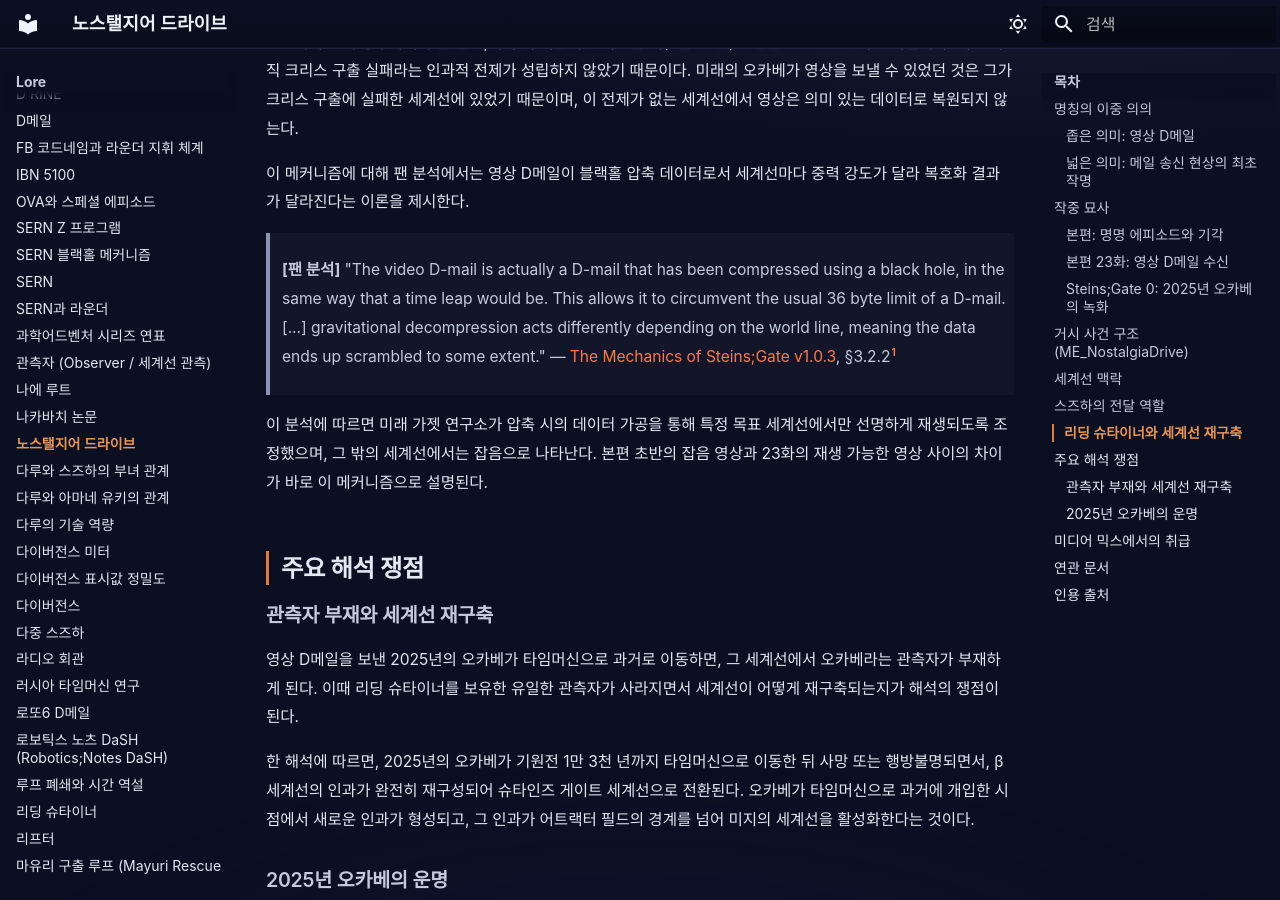
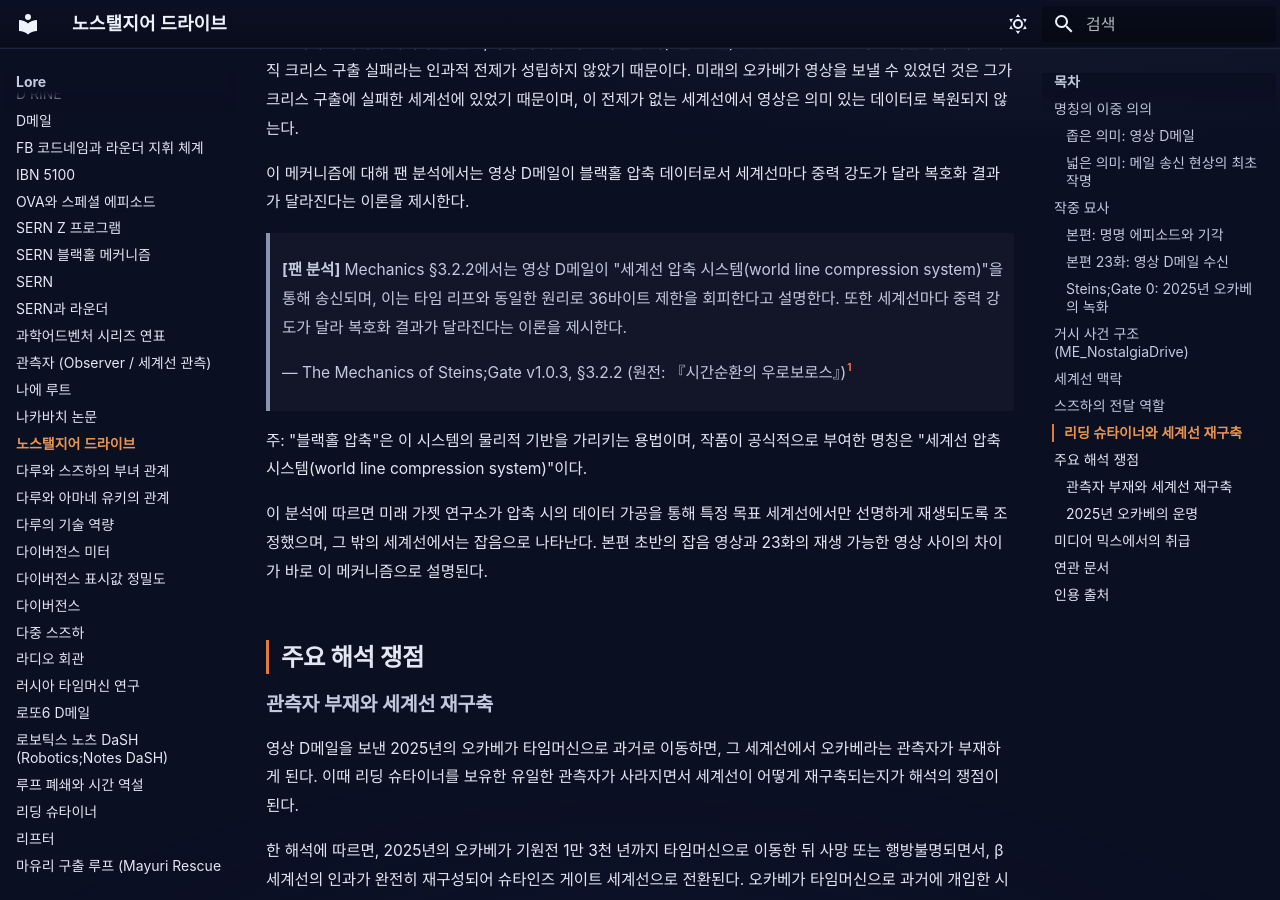
Before and after one commit to sgwiki/sgwiki.github.io, an MkDocs documentation site: the page built from wiki/lore/노스탤지어-드라이브.md, in a window 1280 px wide and 900 px high, scrolled down 3842 px. Built offline with MkDocs 1.6.1 and Material for MkDocs 9.7.7, drawn with Linux system fonts in a browser that asks for light colours; some web fonts are replaced.

Commit message:
feat(wiki): 노스탤지어-드라이브 — P10 c5e76230 패치 적용

```diff
--- a/wiki/lore/노스탤지어-드라이브.md
+++ b/wiki/lore/노스탤지어-드라이브.md
@@ -181,13 +181,11 @@ D메일의 이름을 정하는 원탁회의에서 오카베는 로망이 넘치
 세계선마다 중력 강도가 달라 복호화 결과가 달라진다는 이론을
 제시한다.
 
-> **[팬 분석]** "The video D-mail is actually a D-mail that has been
-> compressed using a black hole, in the same way that a time leap would
-> be. This allows it to circumvent the usual 36 byte limit of a D-mail.
-> [...] gravitational decompression acts differently depending on the
-> world line, meaning the data ends up scrambled to some extent." —
-> [The Mechanics of Steins;Gate v1.0.3](../근거자료/비공식/mechanics-of-steins-gate/ch3.md),
-> §3.2.2[^1]
+> **[팬 분석]** Mechanics §3.2.2에서는 영상 D메일이 "세계선 압축 시스템(world line compression system)"을 통해 송신되며, 이는 타임 리프와 동일한 원리로 36바이트 제한을 회피한다고 설명한다. 또한 세계선마다 중력 강도가 달라 복호화 결과가 달라진다는 이론을 제시한다.
+>
+> — The Mechanics of Steins;Gate v1.0.3, §3.2.2 (원전: 『시간순환의 우로보로스』)[^1]
+
+주: "블랙홀 압축"은 이 시스템의 물리적 기반을 가리키는 용법이며, 작품이 공식적으로 부여한 명칭은 "세계선 압축 시스템(world line compression system)"이다.
 
 이 분석에 따르면 미래 가젯 연구소가 압축 시의 데이터 가공을 통해 특정
 목표 세계선에서만 선명하게 재생되도록 조정했으며, 그 밖의 세계선에서는
```
